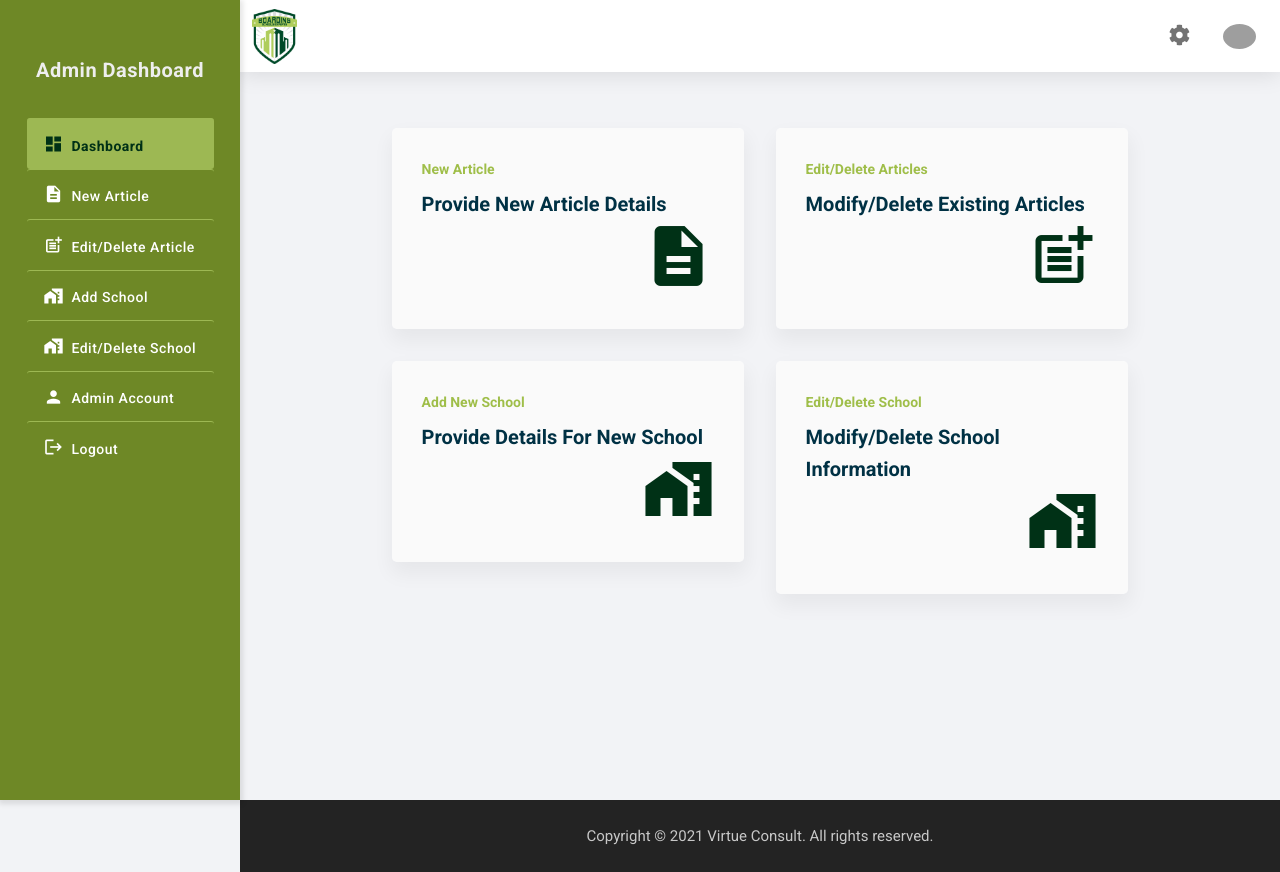
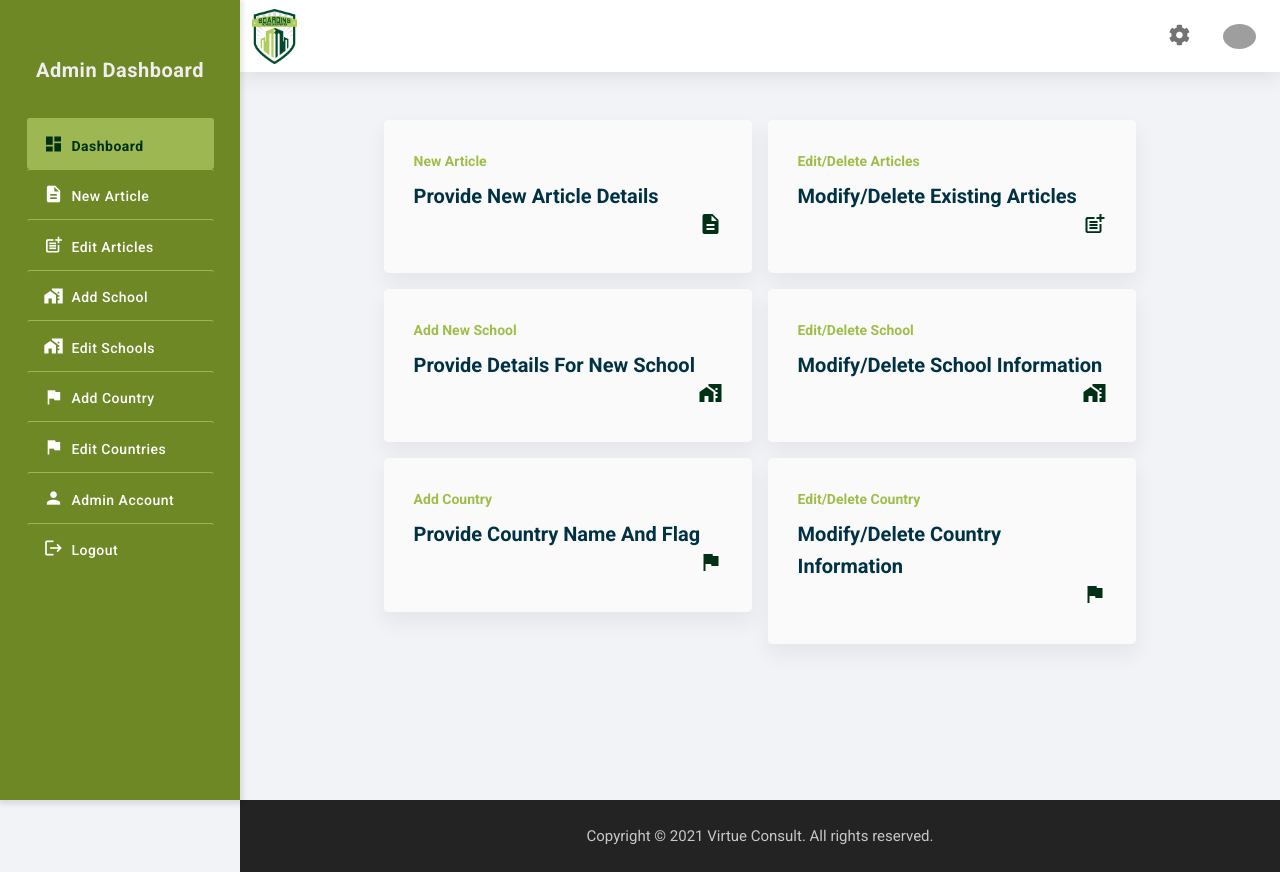
Before and after one commit to Obaitan/boarding-schools-app, a Flask app: page /admin/dashboard in a window 1280 px wide. Run offline with Flask 2, Linux system fonts and the light colour scheme; some libraries are stand-ins or nearby versions; grey boxes are pictures that could not be loaded.

Commit message:
Updated Admin Interface

```diff
--- a/bse/templates/admin/admin-dashboard.html
+++ b/bse/templates/admin/admin-dashboard.html
@@ -4,62 +4,76 @@
 Boarding School Experts | Admin Dasboard
 {% endblock %}
 
-{% block style %}{% endblock %}
-
 {% block body %}
 <div class="col-xl-9 mx-auto">
   <div class="row">
-      <div class="col-md-6 py-2 px-3 p-md-3">
+    <div class="col-md-6 p-2">
       <a href="{{ url_for('new_article') }}">
         <div class="palette">
           <p class="palette-title">New Article</p>
           <p class="details">Provide New Article Details</p>
           <div class="text-end">
-              <span class="material-icons md-72 cap-green">
-                description
-              </span>
+            <span class="material-icons md-60 cap-green"> description </span>
           </div>
         </div>
       </a>
     </div>
 
-      <div class="col-md-6 py-2 px-3 p-md-3">
+    <div class="col-md-6 p-2">
       <a href="{{ url_for('dashboard_news') }}">
         <div class="palette">
           <p class="palette-title">Edit/Delete Articles</p>
           <p class="details">Modify/Delete Existing Articles</p>
           <div class="text-end">
-              <span class="material-icons md-72 cap-green">
-                post_add
-              </span>
+            <span class="material-icons md-60 cap-green"> post_add </span>
           </div>
         </div>
       </a>
     </div>
 
-      <div class="col-md-6 py-2 px-3 p-md-3">
+    <div class="col-md-6 p-2">
       <a href="{{ url_for('new_article') }}">
         <div class="palette">
           <p class="palette-title">Add New School</p>
           <p class="details">Provide Details For New School</p>
           <div class="text-end">
-              <span class="material-icons md-72 cap-green">
-                maps_home_work
-              </span>
+            <span class="material-icons md-60 cap-green"> maps_home_work </span>
           </div>
         </div>
       </a>
     </div>
 
-      <div class="col-md-6 py-2 px-3 p-md-3">
+    <div class="col-md-6 p-2">
       <a href="{{ url_for('new_article') }}">
         <div class="palette">
           <p class="palette-title">Edit/Delete School</p>
           <p class="details">Modify/Delete School Information</p>
           <div class="text-end">
-              <span class="material-icons md-72 cap-green">
-                maps_home_work
-              </span>
+            <span class="material-icons md-60 cap-green"> maps_home_work </span>
+          </div>
+        </div>
+      </a>
+    </div>
+
+    <div class="col-md-6 p-2">
+      <a href="{{ url_for('new_article') }}">
+        <div class="palette">
+          <p class="palette-title">Add Country</p>
+          <p class="details">Provide Country Name And Flag</p>
+          <div class="text-end">
+            <span class="material-icons md-60 cap-green"> flag </span>
+          </div>
+        </div>
+      </a>
+    </div>
+
+    <div class="col-md-6 p-2">
+      <a href="{{ url_for('new_article') }}">
+        <div class="palette">
+          <p class="palette-title">Edit/Delete Country</p>
+          <p class="details">Modify/Delete Country Information</p>
+          <div class="text-end">
+            <span class="material-icons md-60 cap-green"> flag </span>
           </div>
         </div>
       </a>
--- a/bse/templates/base-dashboard.html
+++ b/bse/templates/base-dashboard.html
@@ -58,7 +58,7 @@
             <span class="material-icons md-20">
               post_add
             </span>
-            <span class="mi">Edit/Delete Article</span>
+            <span class="mi">Edit Articles</span>
           </a>
         </li>
         <li class="side-item">
@@ -74,7 +74,23 @@
             <span class="material-icons md-20">
               maps_home_work
             </span>
-            <span class="mi">Edit/Delete School</span>
+            <span class="mi">Edit Schools</span>
+          </a>
+        </li>
+        <li class="side-item">
+          <a href="ca-pages/devices.html" class="fix ripple">
+            <span class="material-icons md-20">
+              flag
+            </span>
+            <span class="mi">Add Country</span>
+          </a>
+        </li>
+        <li class="side-item">
+          <a href="ca-pages/devices.html" class="fix ripple">
+            <span class="material-icons md-20">
+              flag
+            </span>
+            <span class="mi">Edit Countries</span>
           </a>
         </li>
         <li class="side-item">
@@ -135,7 +151,7 @@
       </nav>
     </header>
 
-    <div class="main-content px-2 px-md-4">
+    <div class="main-content px-3 px-md-4">
       {% block body %}{% endblock %}
     </div>
 
--- a/requirements.txt
+++ b/requirements.txt
@@ -3,6 +3,7 @@ autopep8==1.5.7
 click==8.0.0
 colorama==0.4.4
 Flask==2.0.0
+Flask-Login==0.5.0
 Flask-SQLAlchemy==2.5.1
 greenlet==1.1.0
 gunicorn==20.1.0
--- a/run.py
+++ b/run.py
@@ -1,5 +1,7 @@
 from bse import app
 from bse import db
 
+
+
 if __name__ == '__main__':
-     app.run(debug=True)
+    app.run(debug=True)
```
Also changed, not shown: bse/models.py (+10 -0 lines), bse/templates/admin/articles.html (added, +34 -0 lines), bse/templates/admin/edit-article.html (+44 -24 lines), 1 other file. Lines whose indentation alone changed are shown as unchanged.
